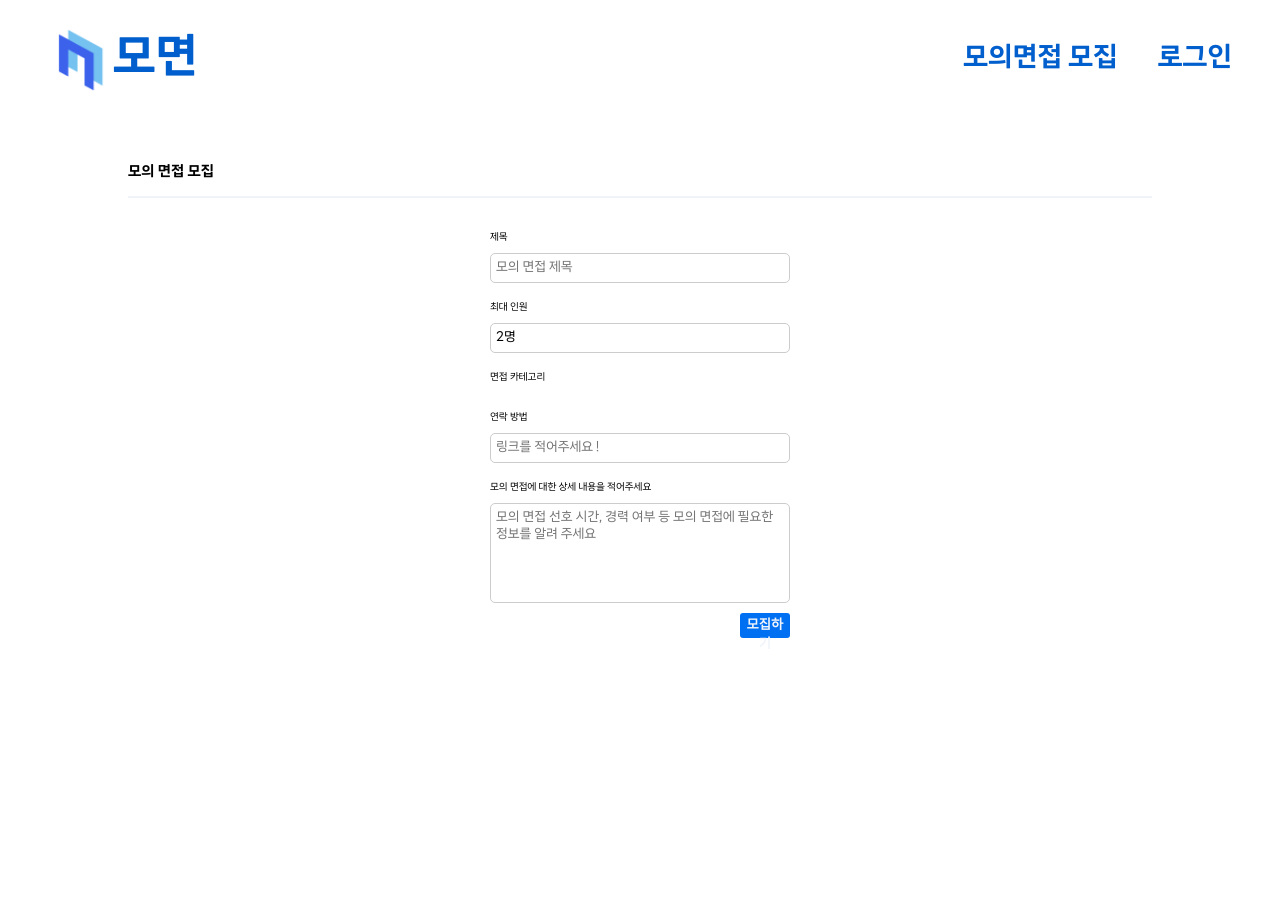
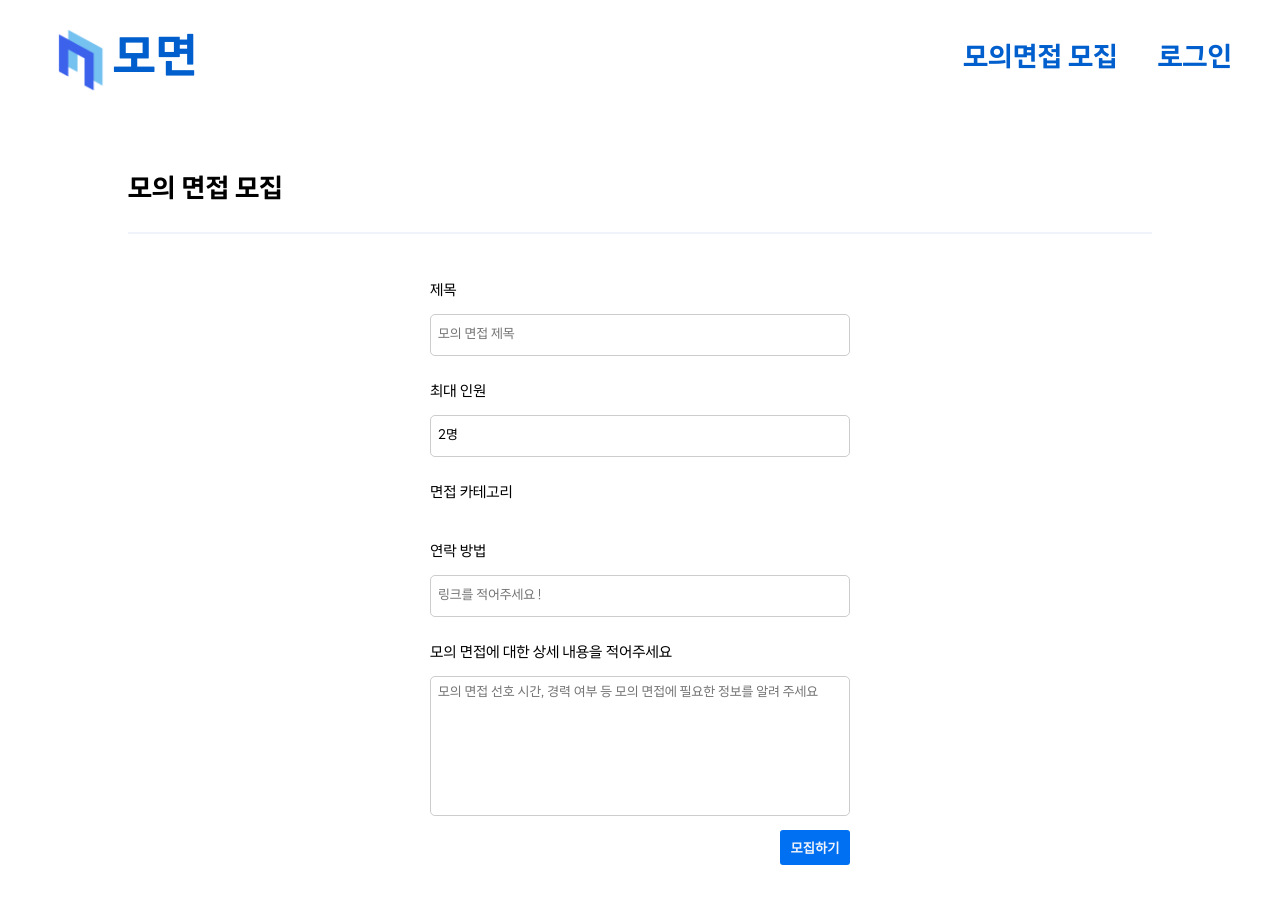
Before and after one commit to boostcampwm-2022/web23_MoMyeon, a Next.js app in the folder frontend/: page /post/create in a window 1280 px wide. Before the commit the page ends 800 px from the top, so only its background shows below. Built offline with nearby package versions, Linux system fonts and the light colour scheme.

Commit message:
style: 바뀐 global font size에 맞게 수정

```diff
--- a/frontend/styles/Create.module.css
+++ b/frontend/styles/Create.module.css
@@ -9,10 +9,12 @@
   display: flex;
   align-items: center;
   border-bottom: 2px solid #F0F4FA;
-  margin-bottom: 1.5rem;
+  margin-bottom: 2.1rem;
+  font-size: 18px;
 }
 
 .createForm {
+  font-size: 15px;
   margin-left: auto;
   margin-right: auto;
   display: flex;
@@ -22,29 +24,29 @@
 
 .createForm label {
 
-  padding-top: 1rem ;
+  padding-top: 1.4rem ;
   display: block;
   line-height: 3;
 }
 .createForm input {
   font-family: "LINE Seed Sans KR", monospace;
-  width: 30rem;
-  height: 3rem;
+  width: 42rem;
+  height: 4.2rem;
   background-color: #FFFFFF;
   border: 1px solid #CCCCCC;
   border-radius: 5px;
-  padding: 0.5rem ;
+  padding: 0.7rem ;
 
 }
 
 .createForm select {
   font-family: "LINE Seed Sans KR", monospace;
-  width: 30rem;
-  height: 3rem;
+  width: 42rem;
+  height: 4.2rem;
   background-color: #FFFFFF;
   border: 1px solid #CCCCCC;
   border-radius: 5px;
-  padding: 0.5rem;
+  padding: 0.7rem;
   -webkit-appearance: none;
   appearance: none;
 }
@@ -52,24 +54,24 @@
 .createForm textarea {
   font-family: "LINE Seed Sans KR", monospace;
   resize: none;
-  width: 30rem;
-  height: 10rem;
+  width: 42rem;
+  height: 14rem;
   background-color: #FFFFFF;
   border: 1px solid #CCCCCC;
   border-radius: 5px;
-  padding: 0.5rem ;
+  padding: 0.7rem ;
 }
 
 .createForm button {
   display: block;
-  margin-top: 1rem;
-  margin-left: 25rem;
+  margin-top: 1.4rem;
+  margin-left: 35rem;
   font-weight: bold;
   background: #0070f3;
   color: #F0F4FA;
   border: none;
   border-radius: 3px;
-  height: 2.5rem;
-  width: 5rem;
+  height: 3.5rem;
+  width: 7rem;
 
 }
```
